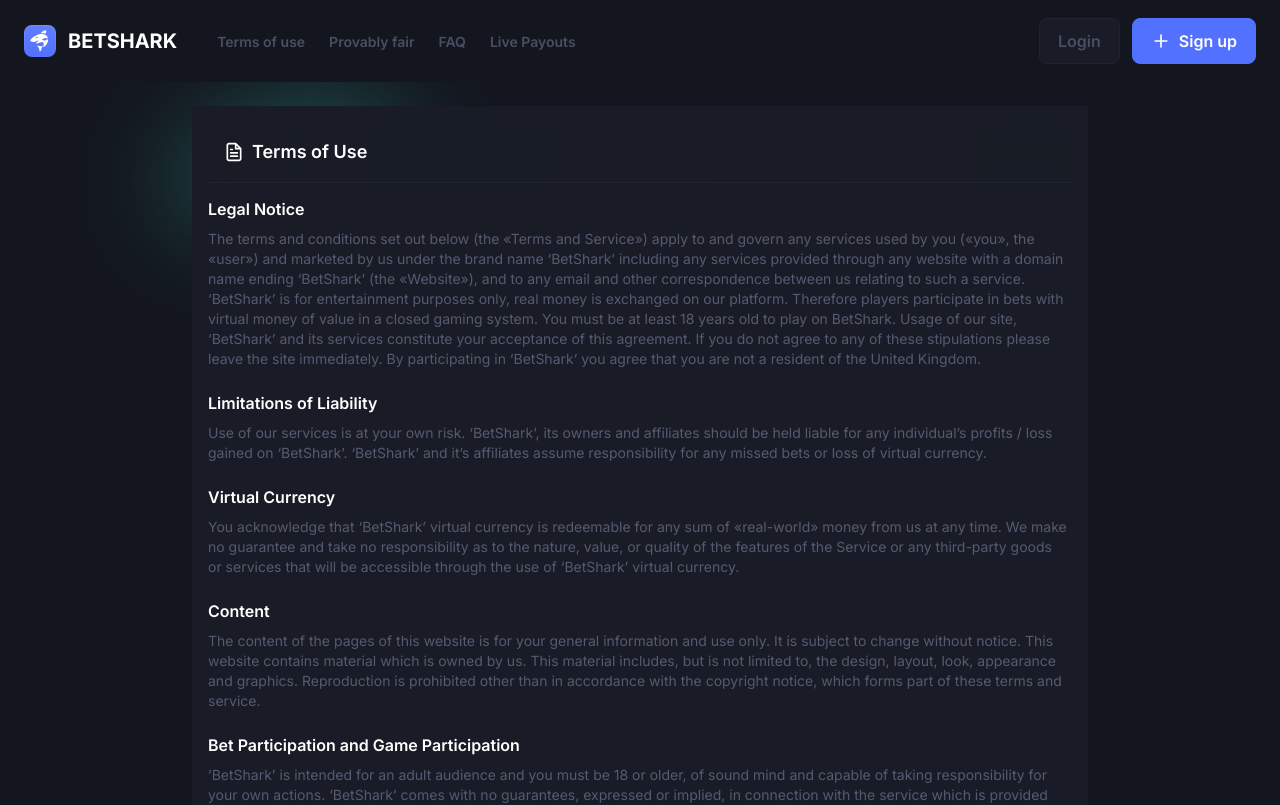
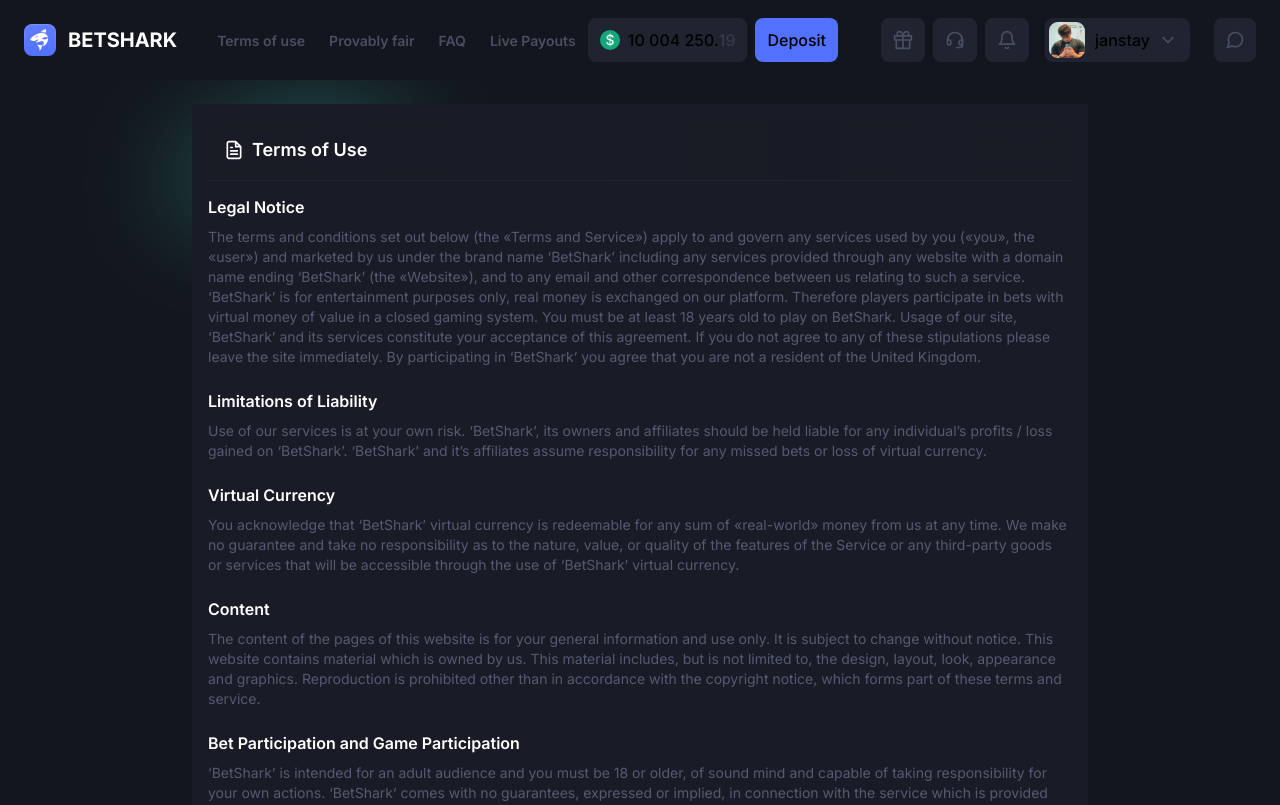
Before and after one commit to thunder-splash/BetSharkF, a Next.js app: page /termsofuse in a window 1280 px wide. Shown: the top 805 px of the page. Built offline with nearby package versions, Linux system fonts and the light colour scheme.

Commit message:
Открытие чата по кнопке

```diff
--- a/src/app/games/layout.tsx
+++ /dev/null
@@ -1,16 +0,0 @@
-"use client"
-
-import Chat from "@/components/Games/Layout/Chat/Chat";
-
-export default function RootLayout({ children }: {
-    children: React.ReactNode
-}) {
-    return (
-        <div className="flex justify-center">
-            <div className="container mx-auto w-full max-w-4xl">
-                <Chat />
-                {children}
-            </div>
-        </div>
-    );
-}
--- a/src/components/Games/Layout/Chat/Chat.tsx
+++ b/src/components/Primary/Layout/Header/Chat/Chat.tsx
@@ -1,6 +1,6 @@
 import {useState} from "react";
 import styles from "./chat.module.css"
-import Message from "../../Modules/ChatMessage/Message"
+import Message from "../../../../Games/Modules/ChatMessage/Message"
 
 export default function Chat() {
 
--- a/src/components/Primary/Layout/Header/Header.tsx
+++ b/src/components/Primary/Layout/Header/Header.tsx
@@ -8,7 +8,7 @@
 
 export const Header = () => {
 
-    const [isAuth, setIsAuth] = useState(false);
+    const [isAuth, setIsAuth] = useState(true);
     const [showSignUpForm, setShowSignUpForm] = useState(false);
     const [isLogin, setIsLogin] = useState(false);
 
--- a/src/components/Primary/Layout/Header/UserMenu/UserMenu.tsx
+++ b/src/components/Primary/Layout/Header/UserMenu/UserMenu.tsx
@@ -1,16 +1,22 @@
 import Link from "next/link";
 import {Fragment} from "react";
 import {Menu, Transition} from "@headlessui/react";
-
-import Chat from "@components/"
-
+import {useState} from "react";
 import styles from "../header.module.css"
+import Chat from "@/components/Primary/Layout/Header/Chat/Chat";
 
 type UserMenuProps = {
     onLogout: () => void;
 };
 
 export default function UserMenu({onLogout}: UserMenuProps) {
+
+    const [isChatOpen, setIsChatOpen] = useState(false);
+
+    const toggleChat = () => {
+        setIsChatOpen(!isChatOpen);
+    };
+
     return (
         <Menu as="div" className="relative inline-block text-left">
             <div className="flex flex-row">
@@ -18,7 +24,7 @@
                     <img className="avatar" src="/Avatar.png" alt="ava"/>
                     janstay
                 </Menu.Button>
-                <button className="btn chat">
+                <button className="btn chat" onClick={toggleChat}>
                     <img src="/chaticon.svg" alt="chat" />
                 </button>
             </div>
@@ -86,6 +92,7 @@
                     </div>
                 </Menu.Items>
             </Transition>
+            {isChatOpen && <Chat />}
         </Menu>
     );
 }
```
Also changed, not shown: src/components/Primary/Layout/Header/Chat/chat.module.css (renamed from src/components/Games/Layout/Chat/chat.module.css).
